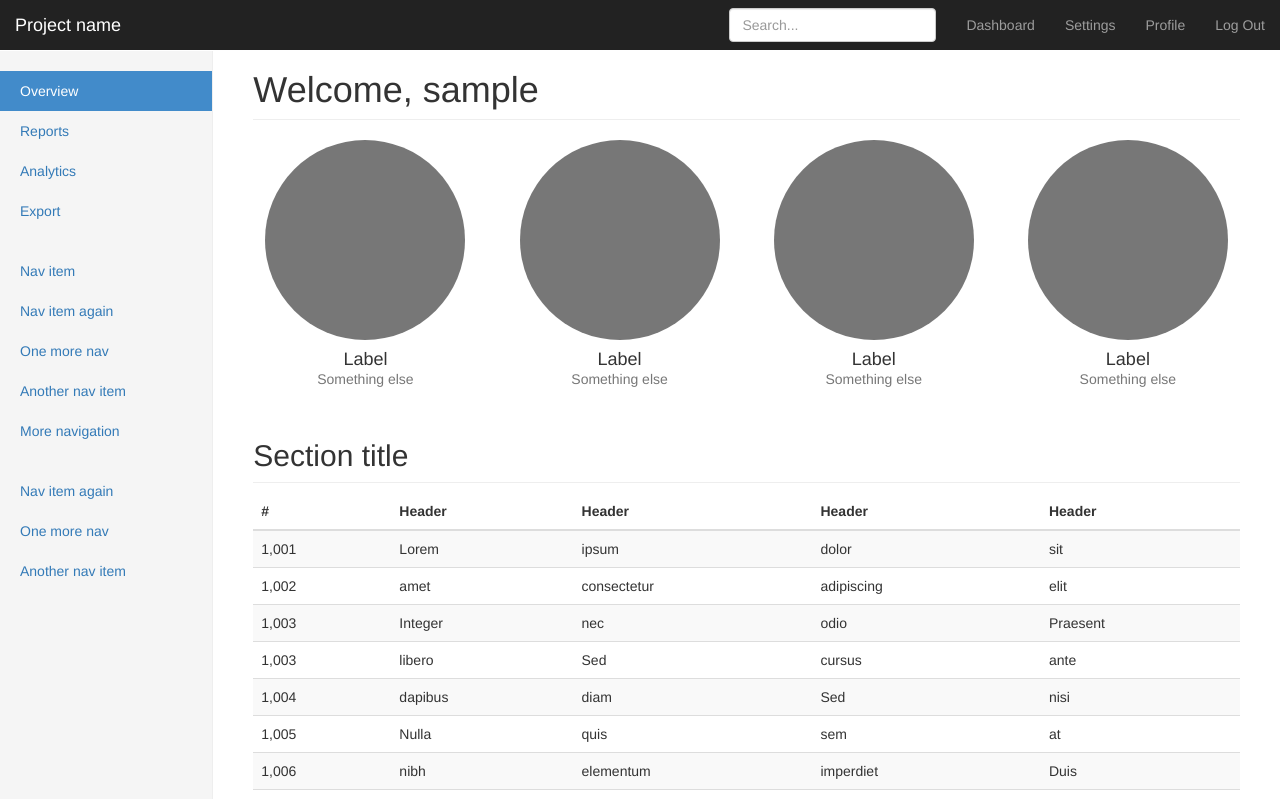
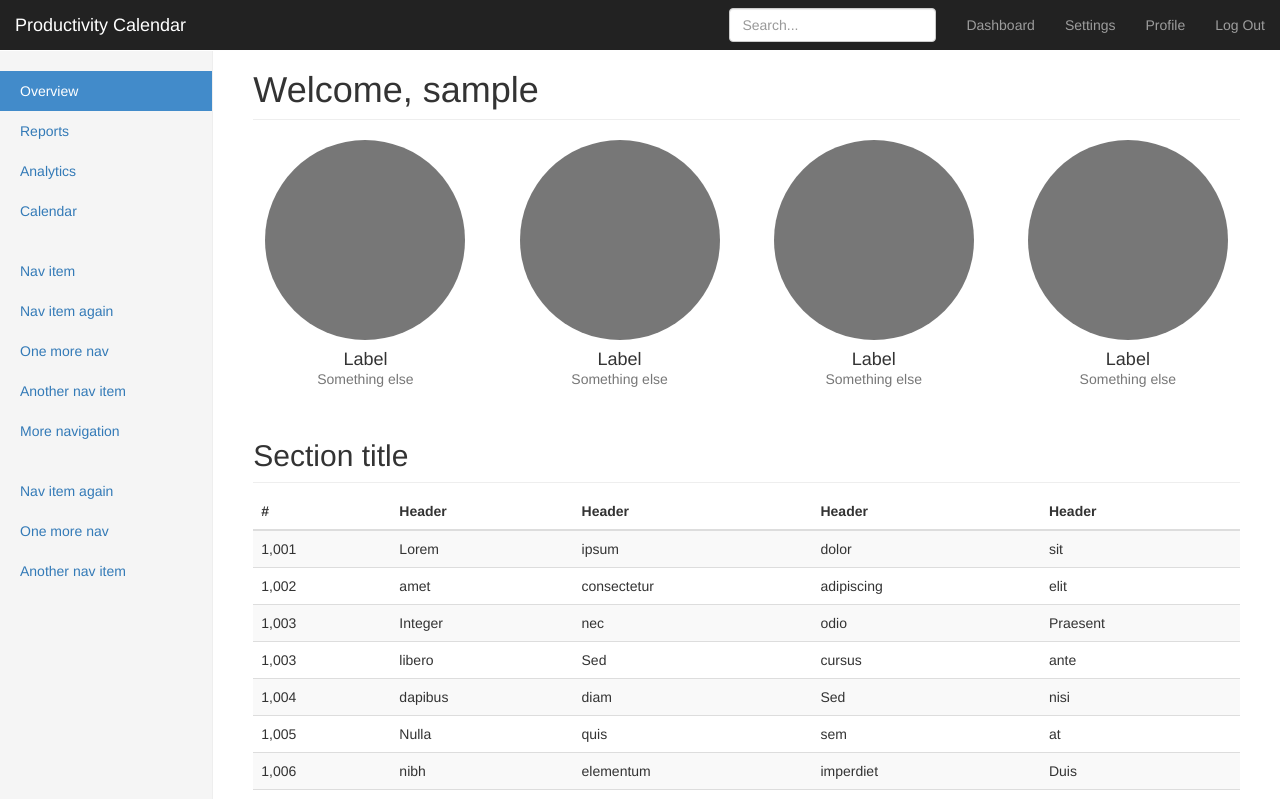
Before and after one commit to pranavnt/ProductivityEnhancer, a Flask app: page /dashboard in a window 1280 px wide. Shown: the top 799 px of the page. Run offline with Flask 2, Linux system fonts and the light colour scheme; the visitor is signed in with stand-in values (Sample User, id 1); data comes from the database, SQL or seed files in the repository; some libraries are stand-ins or nearby versions.

Commit message:
fixed the dash

```diff
--- a/backend/templates/dashboard.html
+++ b/backend/templates/dashboard.html
@@ -19,7 +19,7 @@ Dashboard
             <span class="icon-bar"></span>
             <span class="icon-bar"></span>
           </button>
-          <a class="navbar-brand" href="#">Project name</a>
+          <a class="navbar-brand" href="#">Productivity Calendar</a>
         </div>
         <div id="navbar" class="navbar-collapse collapse">
           <ul class="nav navbar-nav navbar-right">
@@ -42,7 +42,7 @@ Dashboard
             <li class="active"><a href="#">Overview <span class="sr-only">(current)</span></a></li>
             <li><a href="#">Reports</a></li>
             <li><a href="#">Analytics</a></li>
-            <li><a href="#">Export</a></li>
+            <li><a href="#">Calendar</a></li>
           </ul>
           <ul class="nav nav-sidebar">
             <li><a href="">Nav item</a></li>
```
